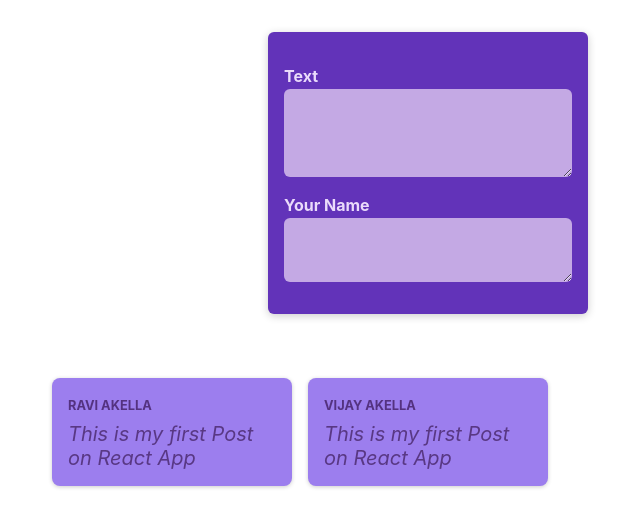
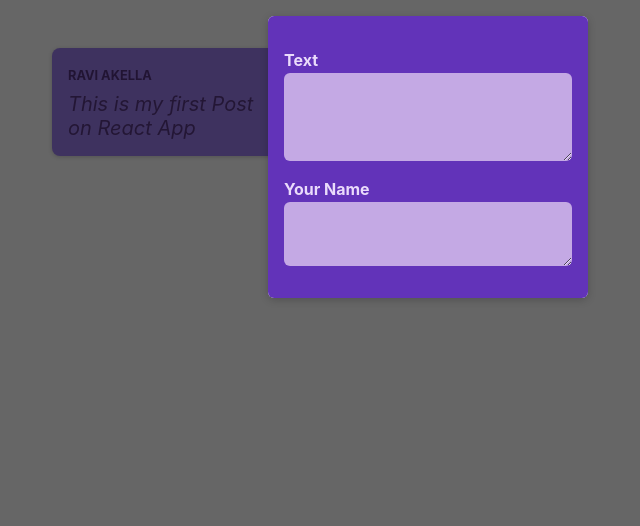
Before and after one commit to raviakella03/react-crash-course, a React (Create React App) app: page / in a window 1280 px wide. Shown: the top 526 px of the page, without its empty margins (212-852 px from the left). Built offline with nearby package versions, Linux system fonts and the light colour scheme.

Commit message:
Moved NewPost into a Modal
Created New component Modal
Used props.children to display the NewPost inside the Modal

```diff
--- /dev/null
+++ b/src/components/common/modal/Modal.module.css
@@ -0,0 +1,18 @@
+.backdrop {
+    position: fixed;
+    top: 0;
+    left: 0;
+    width: 100%;
+    height: 100vh;
+    background-color: rgba(0, 0, 0, 0.6);
+    z-index: 1;
+  }
+
+  .modalDialog {
+    border: none;
+    border-radius: 6px;
+    box-shadow: 0 2px 8px rgba(0, 0, 0, 0.2);
+    padding: 0;
+    overflow: hidden;
+    z-index: 1;
+  }
--- a/src/components/newPost/NewPost.module.css
+++ b/src/components/newPost/NewPost.module.css
@@ -2,9 +2,9 @@
     background-color: #6233b9;
     padding: 1rem;
     width: 20rem;
-    margin: 2rem auto;
+    /* margin: 2rem auto;
     border-radius: 6px;
-    box-shadow: 0 2px 8px rgba(0, 0, 0, 0.2);
+    box-shadow: 0 2px 8px rgba(0, 0, 0, 0.2); */
 }
 
 .form label {
--- a/src/components/posts/Posts.js
+++ b/src/components/posts/Posts.js
@@ -1,4 +1,5 @@
 import React, { useState } from "react";
+import Modal from "../common/modal/Modal";
 import NewPost from "../newPost/NewPost";
 import Post from "./post/Post";
 import postsStyles from "./Posts.module.css";
@@ -19,10 +20,12 @@ function Posts() {
 
   return (
     <React.Fragment>
-      <NewPost
-        onPostContentChange={onPostContentChangeHandler}
-        onPostAuthorChange={onPostAuthorChangeHandler}
-      />
+      <Modal>
+        <NewPost
+          onPostContentChange={onPostContentChangeHandler}
+          onPostAuthorChange={onPostAuthorChangeHandler}
+        />
+      </Modal>
       <ul className={postsStyles.posts}>
         <Post userName={postAuthor} storyContent={postContent} />
         <Post
```
